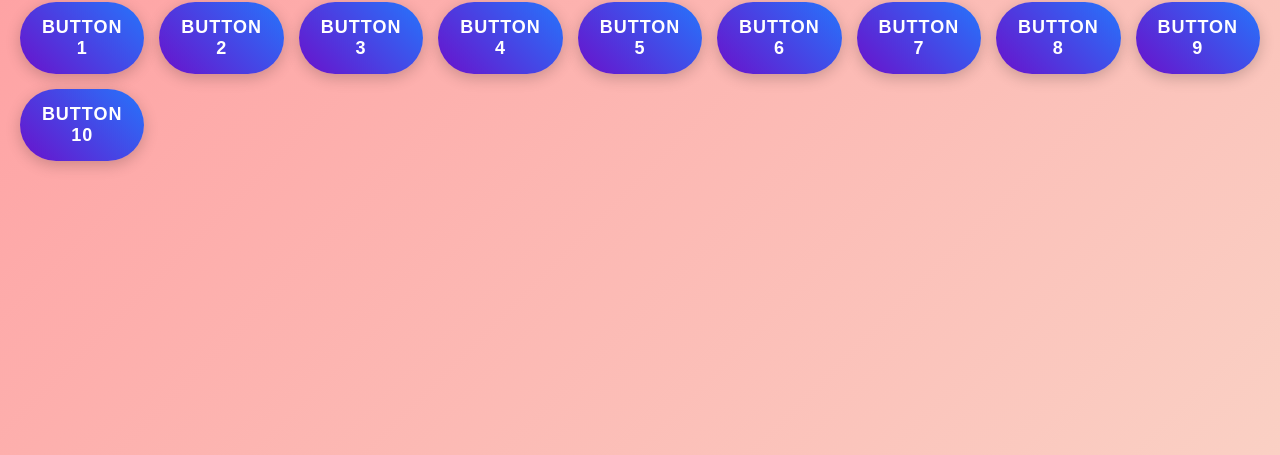
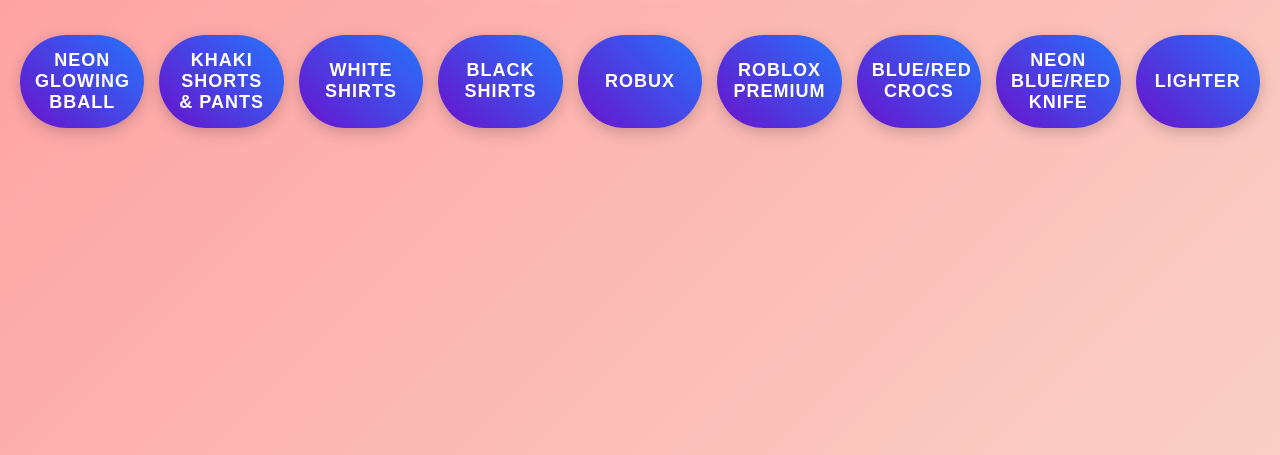
Before and after one commit to vxwebs/list, a plain HTML site: page index.html in a window 1280 px wide. Shown: the part 345-800 px from the top of the page. Drawn offline with Linux system fonts and the light colour scheme.

Commit message:
index.html

```diff
--- a/index.html
+++ b/index.html
@@ -94,18 +94,17 @@
 </head>
 <body>
 
-    <h1>List</h1>
+    <h1>Birthday List (EXAMPLES)</h1>
     <div class="button-container">
-        <button class="sigma-button">Button 1</button>
-        <button class="sigma-button">Button 2</button>
-        <button class="sigma-button">Button 3</button>
-        <button class="sigma-button">Button 4</button>
-        <button class="sigma-button">Button 5</button>
-        <button class="sigma-button">Button 6</button>
-        <button class="sigma-button">Button 7</button>
-        <button class="sigma-button">Button 8</button>
-        <button class="sigma-button">Button 9</button>
-        <button class="sigma-button">Button 10</button>
+        <button class="sigma-button">neon glowing bball</button>
+        <button class="sigma-button">khaki shorts & pants</button>
+        <button class="sigma-button">white shirts</button>
+        <button class="sigma-button">black shirts</button>
+        <button class="sigma-button">robux</button>
+        <button class="sigma-button">roblox premium</button>
+        <button class="sigma-button">blue/red crocs</button>
+        <button class="sigma-button">neon blue/red knife</button>
+        <button class="sigma-button">lighter</button>
     </div>
 
 </body>
```
